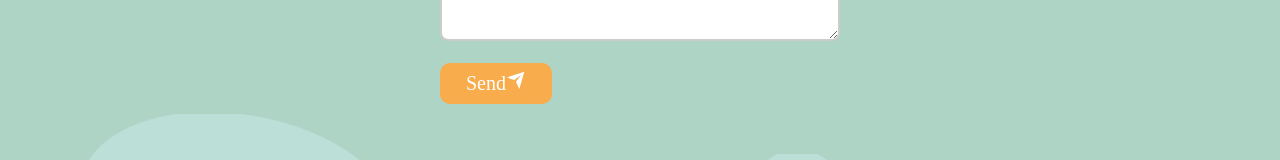
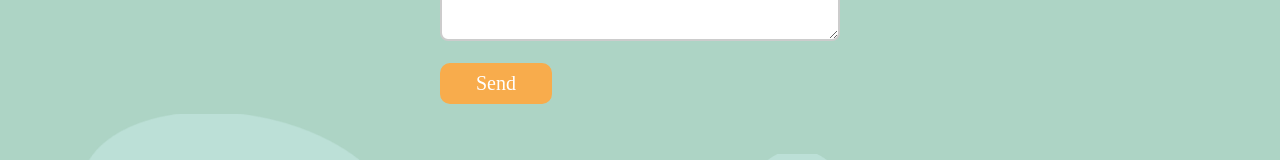
Before and after one commit to ReCoded-Org/capstone-istanbul-juniper, a React (Create React App) app: page /contact in a window 1280 px wide. Shown: the part 631-791 px from the top of the page. Built offline with nearby package versions, Linux system fonts and the light colour scheme; a web font is replaced by a local one.

Commit message:
Refactor: remove react-icons

```diff
--- a/package.json
+++ b/package.json
@@ -24,7 +24,6 @@
         "react-dom": "^16.14.0",
         "react-dom-confetti": "^0.2.0",
         "react-i18next": "^11.7.3",
-        "react-icons": "^3.11.0",
         "react-router-dom": "^5.2.0",
         "react-router-hash-link": "^2.2.2",
         "react-scripts": "3.4.3",
--- a/src/components/ContactUsForm/index.jsx
+++ b/src/components/ContactUsForm/index.jsx
@@ -1,7 +1,6 @@
 import React, { useState } from "react";
 import { useTranslation } from "react-i18next";
 import { Col, Row } from "antd";
-import { RiSendPlaneFill } from "react-icons/ri";
 import "./index.css";
 
 // Converts object to proper form data(string)
@@ -110,7 +109,6 @@ const ContactUsForm = () => {
           <div className="contactUsForm__submit">
             <button type="submit" className="contactUsForm__submitButton">
               {t("contact.contactUsForm.send")}
-              <RiSendPlaneFill />
             </button>
           </div>
         </Row>
```
Also changed, not shown: 1 other file (tests, documents, lock files or other folders).
